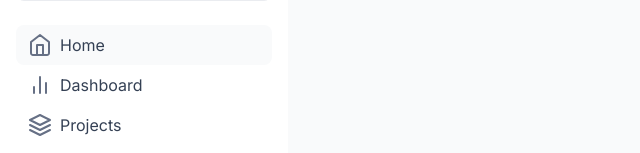
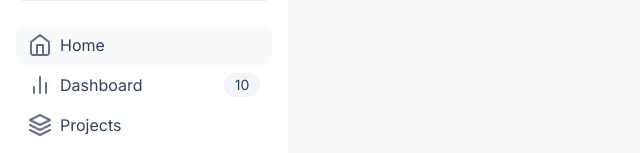
Before and after one commit to wisdom-ossai/vencru-test, a React (Vite) app: page / in a window 1280 px wide. Shown: the part 139-292 px from the top of the page, without its empty margins (0-640 px from the left). Built offline with nearby package versions, Linux system fonts and the light colour scheme.

Commit message:
Add notification badge to side bar items

```diff
--- a/src/components/Sidebar.tsx
+++ b/src/components/Sidebar.tsx
@@ -25,12 +25,19 @@ const Sidebar = ({ show }: { show: boolean }) => {
               <Link
                 key={item.path}
                 to={item.path}
-                className={`flex items-center gap-2 py-2 px-3 rounded font-medium hover:bg-gray-100 hover:no-underline active:bg-gray-50 text-base ${
+                className={`flex items-center justify-between py-2 px-3 rounded font-medium hover:bg-gray-100 hover:no-underline active:bg-gray-50 text-base ${
                   pathname === item.path ? "bg-gray-50" : ""
                 }`}
               >
-                <img src={item.icon} alt={item.name} />
-                {item.name}
+                <div className="flex items-center gap-2 flex-1">
+                  <img src={item.icon} alt={item.name} />
+                  {item.name}
+                </div>
+                {item.notificationCount && item.notificationCount > 0 ? (
+                  <span className="inline-flex items-center justify-center gap-1.5 w-9 h-6 rounded-2xl text-sm font-medium bg-gray-100 text-gray-700">
+                    {item.notificationCount}
+                  </span>
+                ) : null}
               </Link>
             ))}
           </>
@@ -39,12 +46,19 @@ const Sidebar = ({ show }: { show: boolean }) => {
               <Link
                 key={item.path}
                 to={item.path}
-                className={`flex items-center gap-2 py-2 px-3 rounded font-medium hover:bg-gray-100 hover:no-underline active:bg-gray-50 text-base ${
+                className={`flex items-center justify-between py-2 px-3 rounded font-medium hover:bg-gray-100 hover:no-underline active:bg-gray-50 text-base ${
                   pathname === item.path ? "bg-gray-50" : ""
                 } ${idx === 0 ? "mt-8" : ""}`}
               >
-                <img src={item.icon} alt={item.name} />
-                {item.name}
+                <div className="flex items-center gap-2 flex-1">
+                  <img src={item.icon} alt={item.name} />
+                  {item.name}
+                </div>
+                {item.notificationCount && item.notificationCount > 0 ? (
+                  <span className="inline-flex items-center justify-center gap-1.5 w-9 h-6 rounded-2xl text-sm font-medium bg-gray-100 text-gray-700">
+                    {item.notificationCount}
+                  </span>
+                ) : undefined}
               </Link>
             ))}
           </>
--- a/src/constants/routes.ts
+++ b/src/constants/routes.ts
@@ -25,36 +25,42 @@ export const routes = [
     component: lazy(() => import("../pages/Home")),
     name: "Home",
     icon: homeIcon,
+    notificationCount: 0,
   },
   {
     path: routePaths.DASHBOARD,
     component: lazy(() => import("../pages/Dashboard")),
     name: "Dashboard",
     icon: dashboardIcon,
+    notificationCount: 10,
   },
   {
     path: routePaths.PROJECTS,
     component: lazy(() => import("../pages/Projects")),
     name: "Projects",
     icon: projectsIcon,
+    notificationCount: 0,
   },
   {
     path: routePaths.TASKS,
     component: lazy(() => import("../pages/Tasks")),
     name: "Tasks",
     icon: tasksIcon,
+    notificationCount: 0,
   },
   {
     path: routePaths.REPORTING,
     component: lazy(() => import("../pages/Reporting")),
     name: "Reporting",
     icon: reportingIcon,
+    notificationCount: 0,
   },
   {
     path: routePaths.USERS,
     component: lazy(() => import("../pages/Users")),
     name: "Users",
     icon: usersIcon,
+    notificationCount: 0,
   },
 ];
 
--- a/src/interfaces/index.ts
+++ b/src/interfaces/index.ts
@@ -5,6 +5,7 @@ export interface IRouteItem {
   path: string;
   component: LazyExoticComponent<FunctionComponent<any>>;
   icon: any;
+  notificationCount?: number;
 }
 
 export interface IListGroupItem {
```
